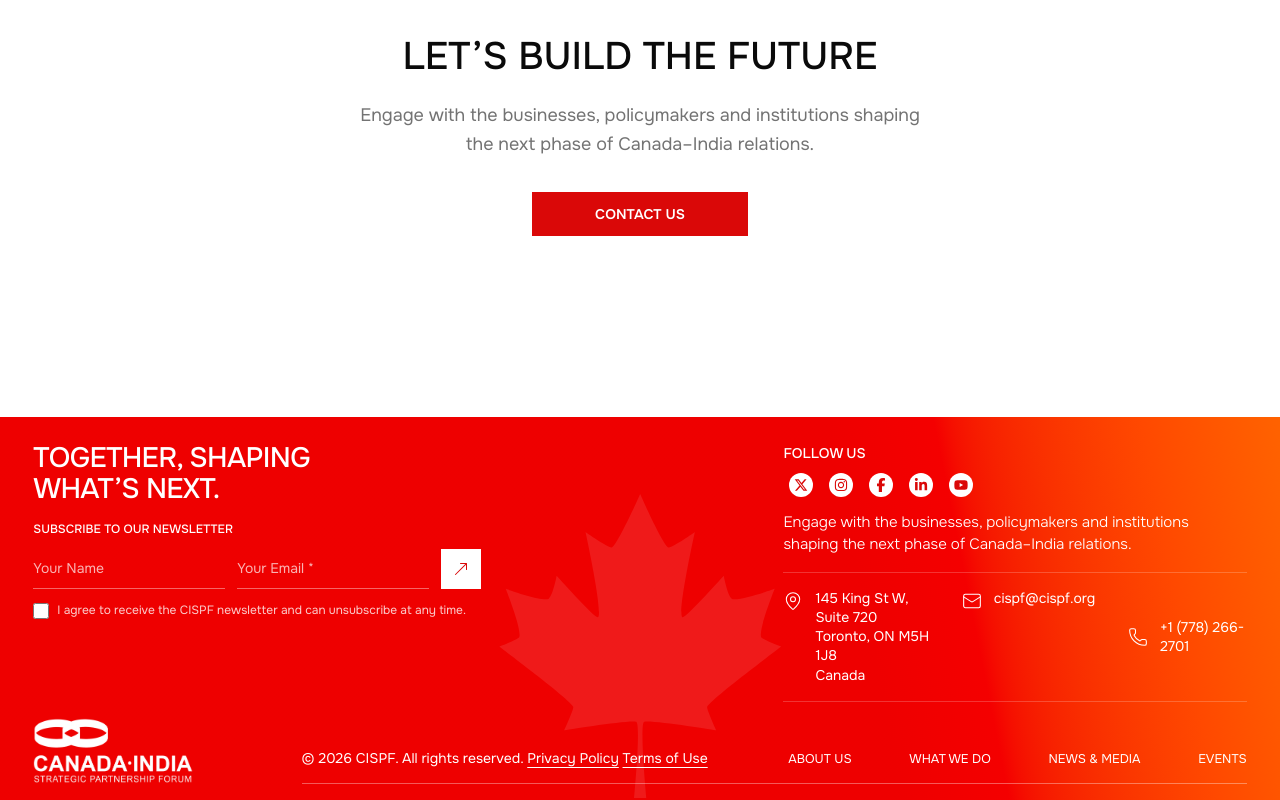
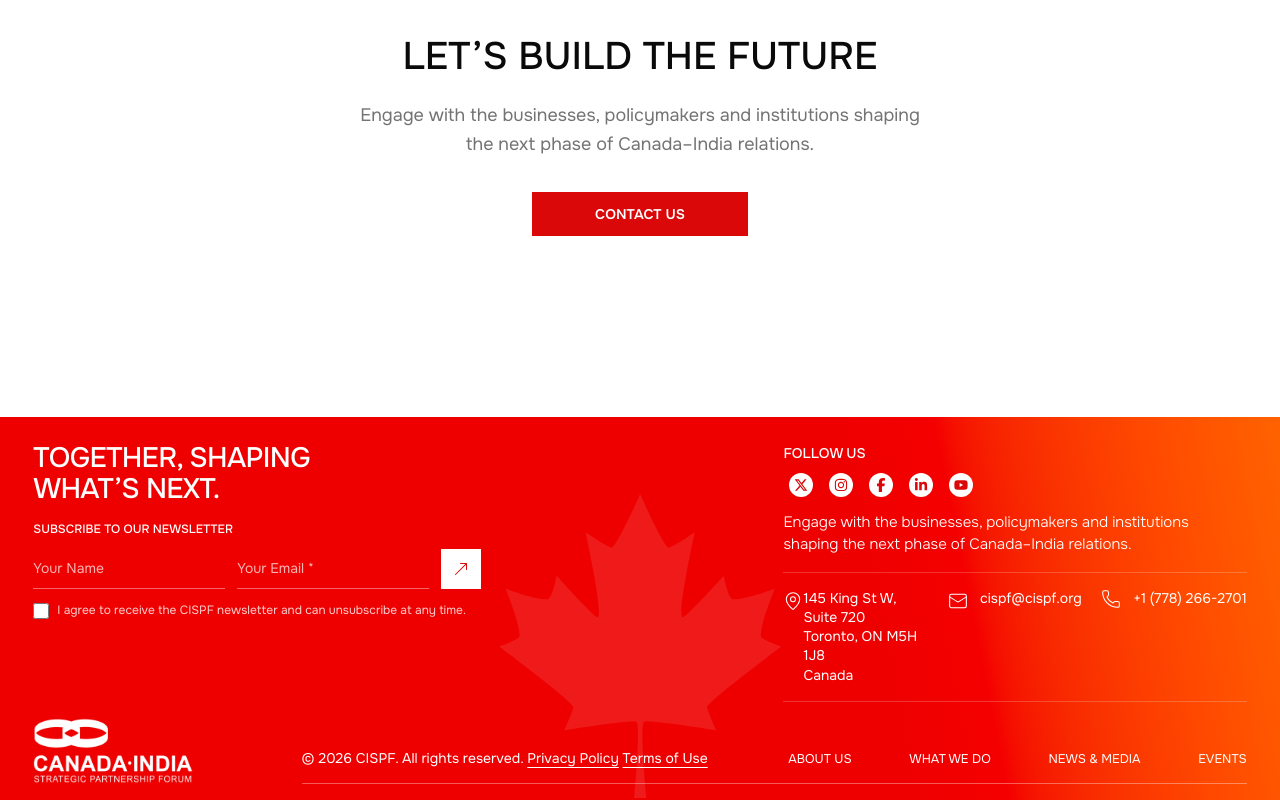
Before and after one commit to abhinavlitmus-crypto/cispf, a Next.js app in the folder web/: page / in a window 1280 px wide. Shown: the part 3776-4576 px from the top of the page. Built offline with nearby package versions, Linux system fonts and the light colour scheme; no server answers.

Commit message:
1.footer

```diff
--- a/web/src/components/layout/Footer/Footer.tsx
+++ b/web/src/components/layout/Footer/Footer.tsx
@@ -53,8 +53,8 @@ export default function Footer() {
   );
 
   const address = (
-    <address className="grid gap-6 border-y border-white/20 py-6 text-sm leading-relaxed not-italic md:leading-snug lg:grid-cols-[1fr_1.2fr] lg:gap-x-8 lg:gap-y-3 lg:py-4 xl:grid-cols-[1.3fr_1.2fr_1fr] xl:gap-x-6">
-      <div className="flex items-start gap-3">
+    <address className="grid gap-6 border-y border-white/20 py-6 text-sm leading-relaxed not-italic md:leading-snug lg:grid-cols-[1fr_1.2fr] lg:gap-x-4 lg:gap-y-3 lg:py-4 xl:grid-cols-[minmax(0,1.3fr)_minmax(0,1.2fr)_auto]">
+      <div className="flex items-start gap-0">
         <MapPin aria-hidden="true" className="mt-0.5 size-5 shrink-0" strokeWidth={1.25} />
         <p>{footerContact.address.map((line) => <span key={line} className="block">{line}</span>)}</p>
       </div>
@@ -62,7 +62,7 @@ export default function Footer() {
         <Mail aria-hidden="true" className="mt-0.5 size-5 shrink-0" strokeWidth={1.25} />
         <span className="break-all">{footerContact.email}</span>
       </a>
-      <a href={footerContact.phoneHref} className={`flex items-center gap-3 ${linkClasses}`}>
+      <a href={footerContact.phoneHref} className={`flex items-start gap-3 whitespace-nowrap ${linkClasses}`}>
         <Phone aria-hidden="true" className="size-5 shrink-0" strokeWidth={1.25} />
         {footerContact.phone}
       </a>
```
